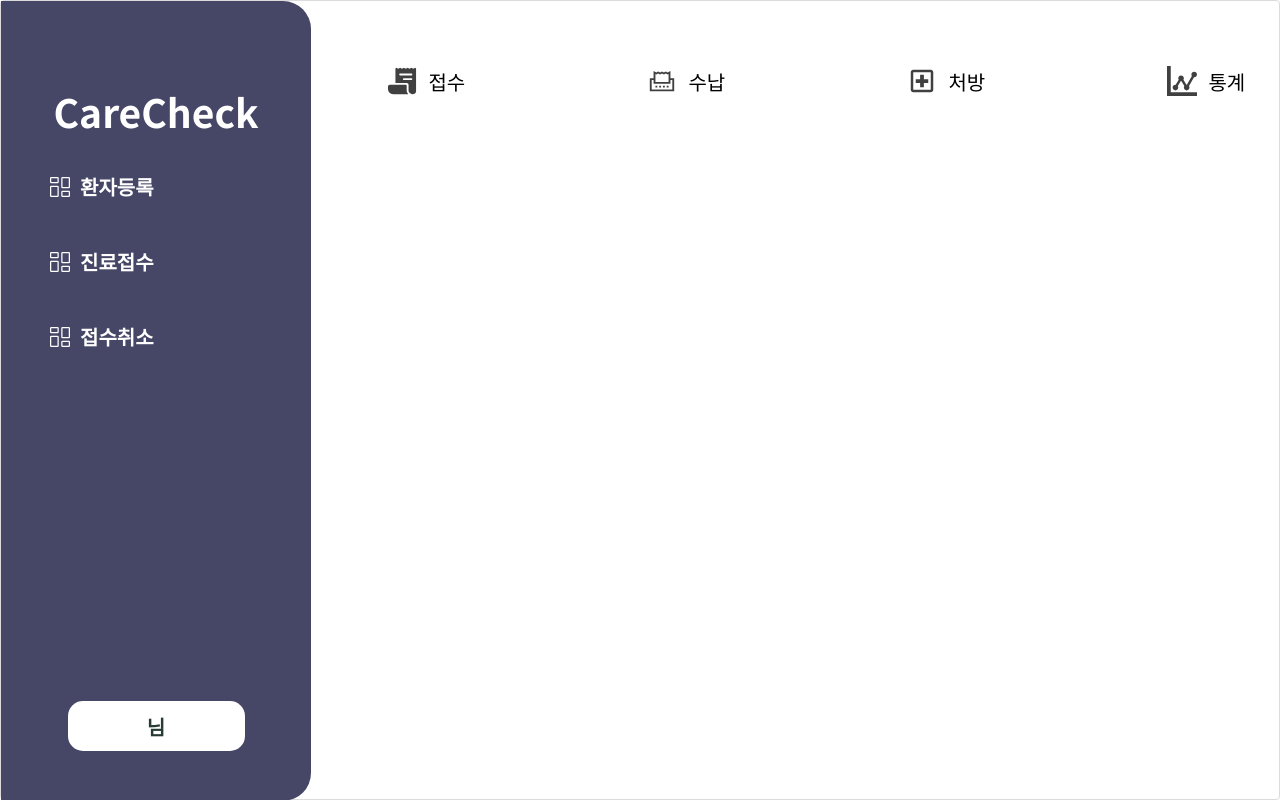
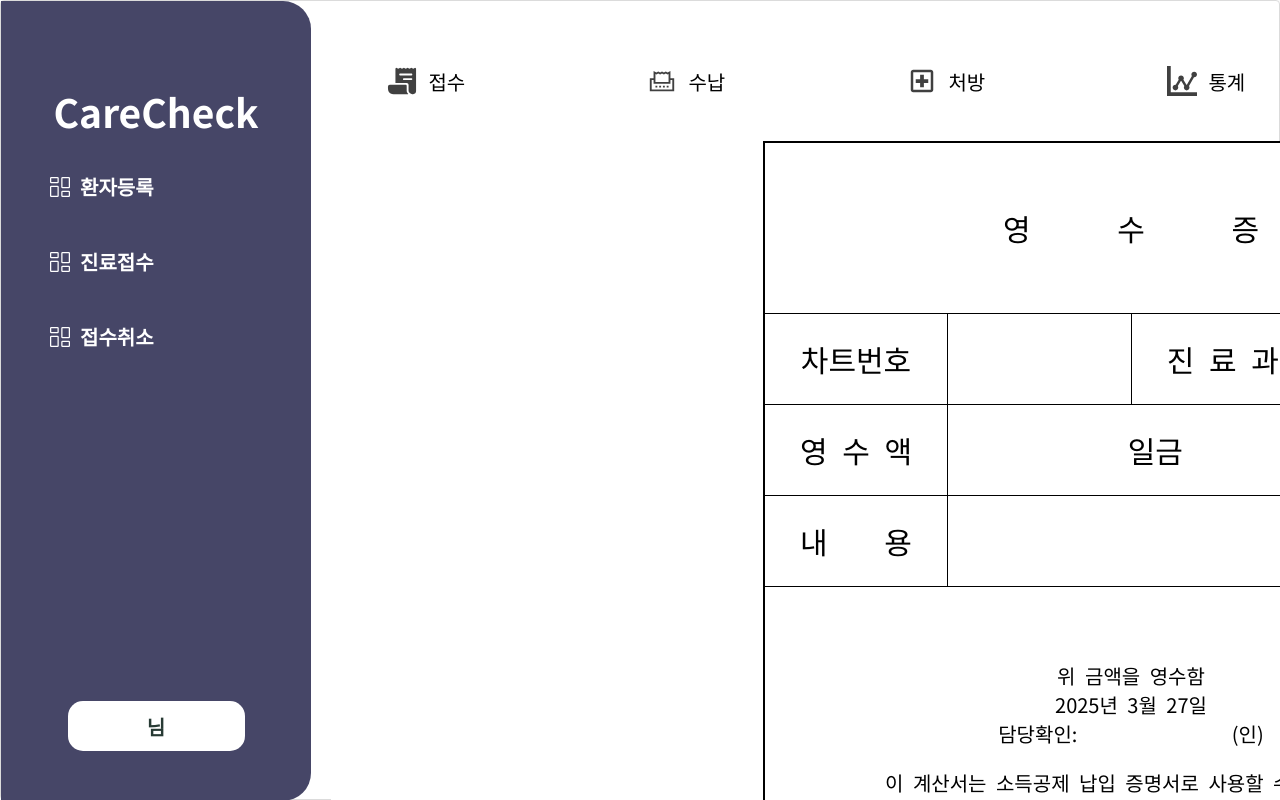
Before and after one commit to CareCheck-KoreaIT/CareCheck_koreaIt_front, a React (Vite) app: page /1/admission/1/certificate in a window 1280 px wide. Built offline with nearby package versions, Linux system fonts and the light colour scheme; no server answers.

Commit message:
작업완료

```diff
--- a/src/apis/admissionApi.js
+++ b/src/apis/admissionApi.js
@@ -20,7 +20,6 @@ export const insertVitalByAdmApi = async (admissionId, vitalInfo) => {
 };
 
 export const selectVitalByAdmApi = async (admissionId) => {
-  console.log("api실행 : ", admissionId)
   return await api.get(`admission/${admissionId}/vitals` )
 }
 
--- /dev/null
+++ b/src/pages/PaymentCertificatePage/PaymentCertificatePage.jsx
@@ -0,0 +1,100 @@
+/**@jsxImportSource @emotion/react */
+import * as s from './style';
+import React, { useEffect, useState } from 'react';
+import { useGetSearchPatientInfo, useGetSearchTotalPay } from '../../queries/admissionQuery';
+import { useParams } from 'react-router-dom';
+
+function PaymentCertificatePage(props) {
+    const param = useParams();
+    const [ searchPatientData, setSearchPatientData] = useState({
+        admissionId: param.admissionId,
+        patientId: null,
+        clinicDeft: null,
+        userCode: null,
+    });
+
+    const searchPatientInfoByAdmId = useGetSearchPatientInfo(Number(param.admissionId));
+    console.log(searchPatientInfoByAdmId?.data?.data);
+
+    const searchPatientInfoByAdmApi = searchPatientInfoByAdmId?.data?.data;
+
+    useEffect(() => {
+        if (!!searchPatientInfoByAdmApi) {
+            setSearchPatientData((prev) => ({
+            ...prev,
+            admissionId: searchPatientInfoByAdmApi.admId,
+            patientId: searchPatientInfoByAdmApi.patientId,
+            clinicDeft: searchPatientInfoByAdmApi.clinicDeft,
+            userCode: searchPatientInfoByAdmApi.userCode,
+        }));
+    }
+    }, [param.admissionId, searchPatientInfoByAdmApi]);
+
+    const admPatientInfoAdmId = useGetSearchPatientInfo((Number(searchPatientData.admissionId)),
+        {
+            enabled: !!searchPatientData.admissionId,
+        }
+    );
+
+    const admPatientInfoData = admPatientInfoAdmId?.data?.data || {};
+
+    const totalPayAdmId = useGetSearchTotalPay(Number(param.admissionId), {
+        enabled: !!param.admissionId,
+    });
+
+    const today = new Date();
+    const dateString = today.toLocaleDateString("ko-KR", {
+        year: "numeric",
+        month: "long",
+        day: "numeric",
+    });
+
+    return (
+        <>
+        <div css={s.layout}>
+        {admPatientInfoData.patientId}
+            <table css={s.table}>
+                <tbody>
+                    <tr>
+                        <td colSpan="4" css={s.headerTitle}>
+                            영 수 증
+                        </td>
+                    </tr>
+                    <tr>
+                        <td css={s.title}>차트번호</td>
+                        <td>{admPatientInfoData.patientId}</td>
+                        <td css={s.title}>진 료 과</td>
+                        <td>{admPatientInfoData.clinicDeft}</td>
+                    </tr>
+                    <tr>
+                        <td css={s.title}>영 수 액</td>
+                        <td colSpan="3" css={s.money}>
+                            <span>일금 {(totalPayAdmId?.data?.data || "").toLocaleString()}원</span>
+                        </td>
+                    </tr>
+                    <tr>
+                        <td css={s.title2}>내 용</td>
+                        <td colSpan="3"></td>
+                    </tr>
+                    <tr>
+                        <td colSpan="4" css={s.note}>
+                            <span>위 금액을 영수함</span>
+                            <div css={s.noteNumber}>
+                                <span> {dateString} </span>
+                            </div>
+                            <div css={s.bottomSpace}>
+                                <span>담당확인: (인)</span>
+                            </div>
+                            <div css={s.left}>
+                                <div>이 계산서는 소득공제 납입 증명서로 사용할 수 있습니다.</div>
+                                <div>담당자 확인이 없는 것은 무효입니다.</div>
+                            </div>
+                        </td>
+                    </tr>
+                </tbody>
+            </table>
+        </div>
+        </>
+    );
+}
+export default PaymentCertificatePage;
--- a/src/pages/Yeongsujeungpage/style.js
+++ b/src/pages/PaymentCertificatePage/style.js
@@ -14,9 +14,9 @@ export const layout = css`
 export const table = css`
     width: 73.6rem;
     height: 80rem;
+    table-layout: fixed;
     border-collapse: collapse; /* 테두리 중복 제거 */
     text-align: center;
-    margin-top: 3rem;
 
     font-size: 3rem;
 
@@ -28,75 +28,56 @@ export const table = css`
     }
 `;
 
-export const Yeongsujeung = css`
+export const headerTitle = css`
+    text-align: center;
+    width: 20rem;
     height: 15rem;
     font-size: 3rem;
-    letter-spacing: 5rem; /* 자간을 띄우기 */
+    word-spacing: 8rem;
 `;
 
-export const YeongsujeungDiv = css`
-    display: flex;
-    justify-content: center;
-    align-items: center;
-    margin-left: 4rem;
-`;
-
-
-export const Number = css`
+export const title = css`
+    text-align: center;
     width: 16rem;
     height: 7rem;
     font-size: 3rem;
+    word-spacing: 0.8rem; /* 어간 (단어 사이의 간격) 조절 */
 `;
 
-export const Department = css`
+export const title2 = css`
+    text-align: center;
     width: 16rem;
     height: 7rem;
     font-size: 3rem;
-`;
-
-export const Receipt = css`
-    width: 16rem;
-    height: 7rem;
-    font-size: 3rem;
+    word-spacing: 5rem; /* 어간 (단어 사이의 간격) 조절 */
 `;
 
 export const money = css`
     font-size: 3rem;
-    margin-bottom: 2rem; /* 2번째 p 태그만 마진 바텀 적용 */
+    word-spacing: 10rem; /* 어간 (단어 사이의 간격) 조절 */
 
     span:nth-of-type(2) {
-        margin-left: 18rem;
     }
-
-    span:nth-of-type(4) {
-        margin-left: 18rem;
-    }
-`;
-
-export const Detail = css`
-    height: 7rem;
-    font-size: 3rem;
 `;
 
 export const note = css`
     font-size: 2rem;
+    word-spacing: 0.5rem;
+`;
 
-    span:nth-of-type(2) {
-        letter-spacing: 2rem;
-    }
-
-    div:nth-last-of-type(2),
-    div:nth-last-of-type(1) {
-        text-align: left;
-        margin-left: 12rem;
-    }
+export const noteNumber = css`
+    font-size: 2rem;
 `;
 
 export const bottomSpace = css`
     font-size: 2rem;
     margin-bottom: 2rem; /* 2번째 p 태그만 마진 바텀 적용 */
+    word-spacing: 15rem;
+`;
 
-    span:nth-of-type(2) {
-        margin-left: 15rem;
+export const left = css`
+    div {
+        text-align: left;
+        margin-left: 11rem;
     }
 `;
--- a/src/queries/admissionQuery.js
+++ b/src/queries/admissionQuery.js
@@ -21,7 +21,7 @@ export const useGetSearchDetailBill = (admissionId) => {
 };
 
 export const useGetSearchPatientInfo = (admissionId) => {
-  console.log("searchPateintInfo 실행 : ", admissionId);
+  // console.log("searchPateintInfo 실행 : ", admissionId);
   return useQuery({
     queryKey: ["useGetSearchPatientInfo", admissionId],
     queryFn: async () => {
@@ -34,7 +34,7 @@ export const useGetSearchPatientInfo = (admissionId) => {
 };
 
 export const useGetSearchTotalPay = (admissionId) => {
-  console.log("searchTotalPay 실행 : ", admissionId);
+  // console.log("searchTotalPay 실행 : ", admissionId);
   return useQuery({
     queryKey: ["useGetSearchTotalPay", admissionId],
     queryFn: async () => {
@@ -56,6 +56,7 @@ export const useGetSelectVital = (admissionId) => {
     },
   });
 };
+
 export const useGetSearchWaitingList = (usercode) => {
   console.log("searchWaiting query 실행 : ", usercode);
   return useQuery({
--- a/src/routes/MainRoute/MainRoute.jsx
+++ b/src/routes/MainRoute/MainRoute.jsx
@@ -17,6 +17,9 @@ import UserRoute from "../UserRoute/UserRoute";
 import NoticeWritePage from "../../pages/NoticeWritePage/NoticeWritePage";
 import NoticeLsitPage from "../../pages/NoticeListPage/NoticeListPage";
 import AccountRoute from "../AccountRoute/AccountRoute";
+import PaymentCertificatePage from "../../pages/PaymentCertificatePage/PaymentCertificatePage";
+
+
 function MainRoute() {
   useUserMeQuery();
 
@@ -37,6 +40,8 @@ function MainRoute() {
             <Route path="/notice/write" element={<NoticeWritePage />} />
             <Route path="/notice/list" element={<NoticeLsitPage />} />
             <Route path="/noticewrite" element={<NoticeWritePage />} />
+            <Route path="/:usercode/admission/:admissionId/certificate" element={<PaymentCertificatePage />} />
+
             <Route
               path="/:usercode/admission/:admissionId/detailBill"
               element={<DetailBillPage />}
```
Also changed, not shown: src/pages/Yeongsujeungpage/Yeongsujeungpage.jsx (deleted, +0 -64 lines).
